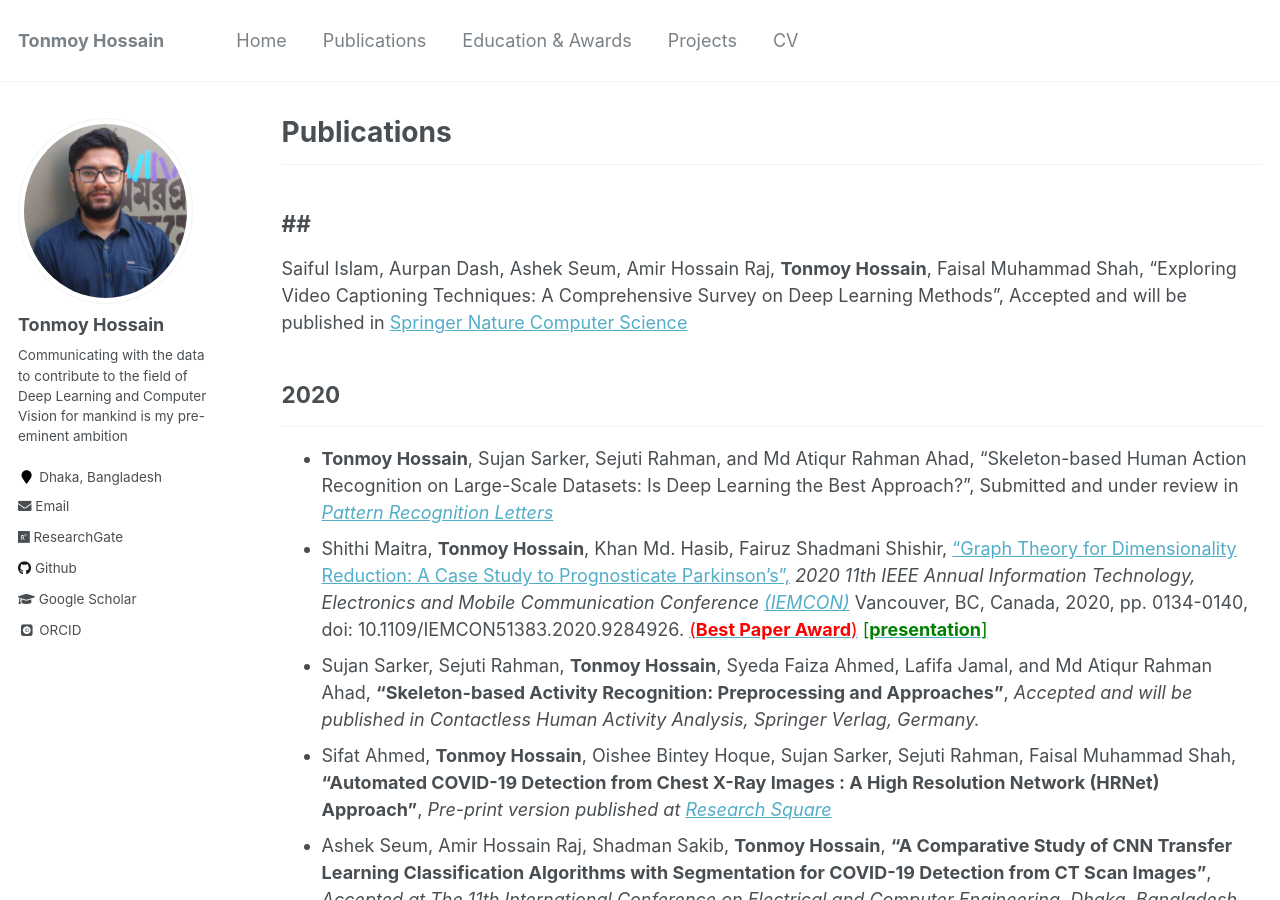
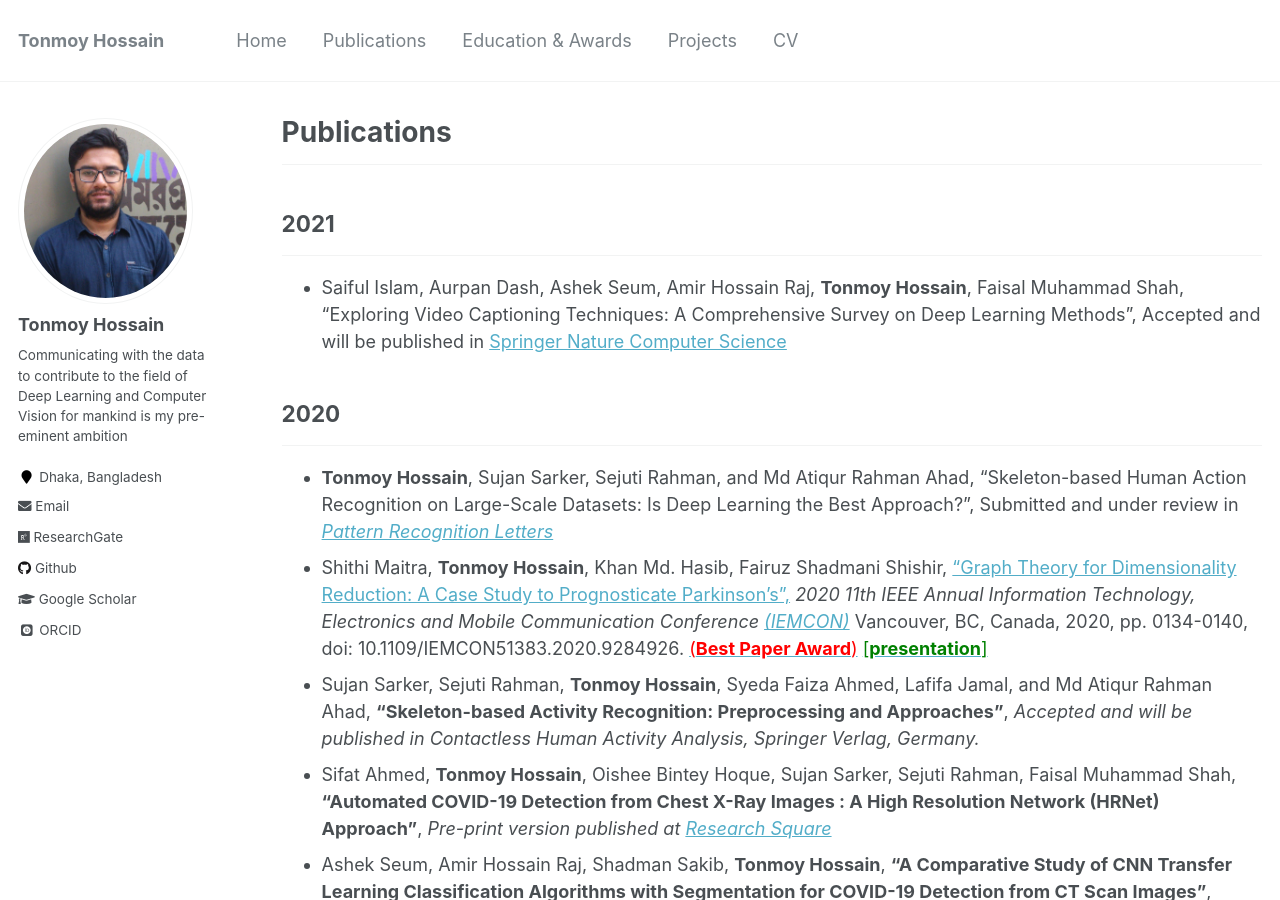
Before and after one commit to shaeekh/shaeekh.github.io, a Jekyll site: the page built from _pages/publications.md, in a window 1280 px wide and 900 px high. Built offline with Jekyll 4.4.1, drawn with Linux system fonts in a browser that asks for light colours; some web fonts are replaced.

Commit message:
Update publications.md

```diff
--- a/_pages/publications.md
+++ b/_pages/publications.md
@@ -7,9 +7,9 @@ author_profile: true
 
 -----------
 
-##
+## 2021
 -----------
-Saiful Islam, Aurpan Dash, Ashek Seum, Amir Hossain Raj, **Tonmoy Hossain**, Faisal Muhammad Shah, "Exploring Video Captioning Techniques: A Comprehensive Survey on Deep Learning Methods", Accepted and will be published in [Springer Nature Computer Science](https://www.springer.com/journal/42979)
+* Saiful Islam, Aurpan Dash, Ashek Seum, Amir Hossain Raj, **Tonmoy Hossain**, Faisal Muhammad Shah, "Exploring Video Captioning Techniques: A Comprehensive Survey on Deep Learning Methods", Accepted and will be published in [Springer Nature Computer Science](https://www.springer.com/journal/42979)
 
 
 ## 2020
```
